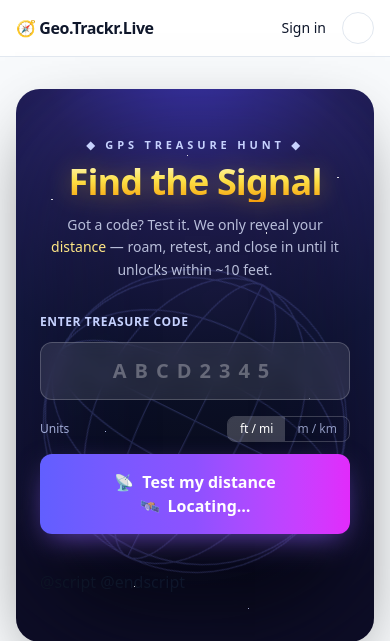
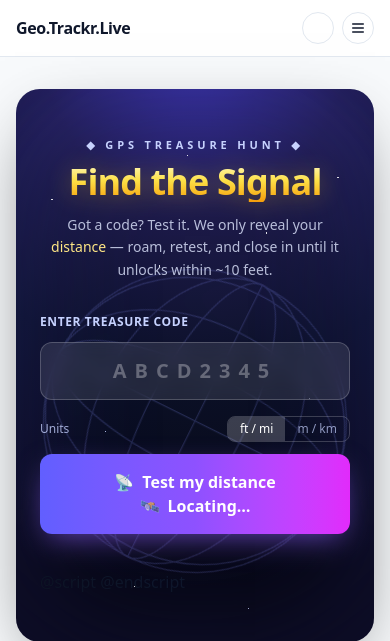
Before and after one commit to CyberSecDef/geo-trackr-live, a Laravel app: page / in a window 390 px wide. Shown: the top 641 px of the page. Run offline with Laravel 12, Linux system fonts and the light colour scheme; style sheets or scripts are compiled from the project's sources; some libraries are stand-ins or nearby versions.

Commit message:
Slim the header: brand + theme toggle + hamburger menu
Reclaim top-bar space on small screens: remove the compass emoji from the
brand, drop the inline page links, and move navigation into a hamburger
dropdown (Alpine). Keep the Geo.Trackr.Live wordmark and the light/dark
toggle inline.

Menu: Create treasure / View treasures / Home / Sign out when authenticated;
Home / Sign in for guests. Closes on outside-click, Escape, or selection.

Co-Authored-By: Claude Opus 4.8 (1M context) <noreply@anthropic.com>
Claude-Session: https://claude.ai/code/session_01JWtewiCtpgFoWBz6Dzeh7U

```diff
--- a/resources/views/components/layouts/app.blade.php
+++ b/resources/views/components/layouts/app.blade.php
@@ -43,19 +43,8 @@
     <div class="min-h-full flex flex-col">
         <header class="border-b border-slate-200 bg-white dark:border-slate-800 dark:bg-slate-900">
             <nav class="mx-auto flex max-w-3xl items-center justify-between px-4 py-3">
-                <a href="{{ route('home') }}" class="font-semibold tracking-tight">🧭 Geo.Trackr.Live</a>
-                <div class="flex items-center gap-4 text-sm">
-                    @auth
-                        <a href="{{ route('treasures.index') }}" class="hover:underline">My Treasures</a>
-                        <a href="{{ route('treasures.create') }}" class="rounded bg-slate-900 px-3 py-1.5 text-white dark:bg-slate-100 dark:text-slate-900">Create</a>
-                        <form method="POST" action="{{ route('logout') }}">
-                            @csrf
-                            <button type="submit" class="text-slate-500 hover:underline dark:text-slate-400">Sign out</button>
-                        </form>
-                    @else
-                        <a href="{{ route('login') }}" class="hover:underline">Sign in</a>
-                    @endauth
-
+                <a href="{{ route('home') }}" wire:navigate class="font-semibold tracking-tight">Geo.Trackr.Live</a>
+                <div class="flex items-center gap-2">
                     {{-- Day / night toggle. Persists the choice to the `theme` cookie. --}}
                     <button type="button" aria-label="Toggle day / night mode"
                             x-data="{ dark: document.documentElement.classList.contains('dark') }"
@@ -67,6 +56,39 @@
                         <span x-cloak x-show="!dark">🌙</span>
                         <span x-cloak x-show="dark">☀️</span>
                     </button>
+
+                    {{-- Hamburger menu holding the page links. --}}
+                    <div x-data="{ open: false }" class="relative" @keydown.escape.window="open = false">
+                        <button type="button" @click="open = ! open" :aria-expanded="open"
+                                aria-label="Menu" aria-haspopup="true"
+                                class="flex h-8 w-8 items-center justify-center rounded-full border border-slate-200 hover:bg-slate-100 dark:border-slate-700 dark:hover:bg-slate-800">
+                            <svg class="h-4 w-4" fill="none" viewBox="0 0 24 24" stroke="currentColor" stroke-width="2" aria-hidden="true">
+                                <path stroke-linecap="round" stroke-linejoin="round" d="M4 6h16M4 12h16M4 18h16" />
+                            </svg>
+                        </button>
+                        <div x-show="open" x-cloak x-transition @click.outside="open = false"
+                             class="absolute right-0 z-50 mt-2 w-48 origin-top-right overflow-hidden rounded-lg border border-slate-200 bg-white py-1 text-sm shadow-lg dark:border-slate-700 dark:bg-slate-900">
+                            @auth
+                                <a href="{{ route('treasures.create') }}" wire:navigate @click="open = false"
+                                   class="block px-4 py-2 hover:bg-slate-100 dark:hover:bg-slate-800">Create treasure</a>
+                                <a href="{{ route('treasures.index') }}" wire:navigate @click="open = false"
+                                   class="block px-4 py-2 hover:bg-slate-100 dark:hover:bg-slate-800">View treasures</a>
+                                <a href="{{ route('home') }}" wire:navigate @click="open = false"
+                                   class="block px-4 py-2 hover:bg-slate-100 dark:hover:bg-slate-800">Home</a>
+                                <div class="my-1 border-t border-slate-200 dark:border-slate-700"></div>
+                                <form method="POST" action="{{ route('logout') }}">
+                                    @csrf
+                                    <button type="submit"
+                                            class="block w-full px-4 py-2 text-left text-slate-500 hover:bg-slate-100 dark:text-slate-400 dark:hover:bg-slate-800">Sign out</button>
+                                </form>
+                            @else
+                                <a href="{{ route('home') }}" wire:navigate @click="open = false"
+                                   class="block px-4 py-2 hover:bg-slate-100 dark:hover:bg-slate-800">Home</a>
+                                <a href="{{ route('login') }}" wire:navigate @click="open = false"
+                                   class="block px-4 py-2 hover:bg-slate-100 dark:hover:bg-slate-800">Sign in</a>
+                            @endauth
+                        </div>
+                    </div>
                 </div>
             </nav>
         </header>
```
